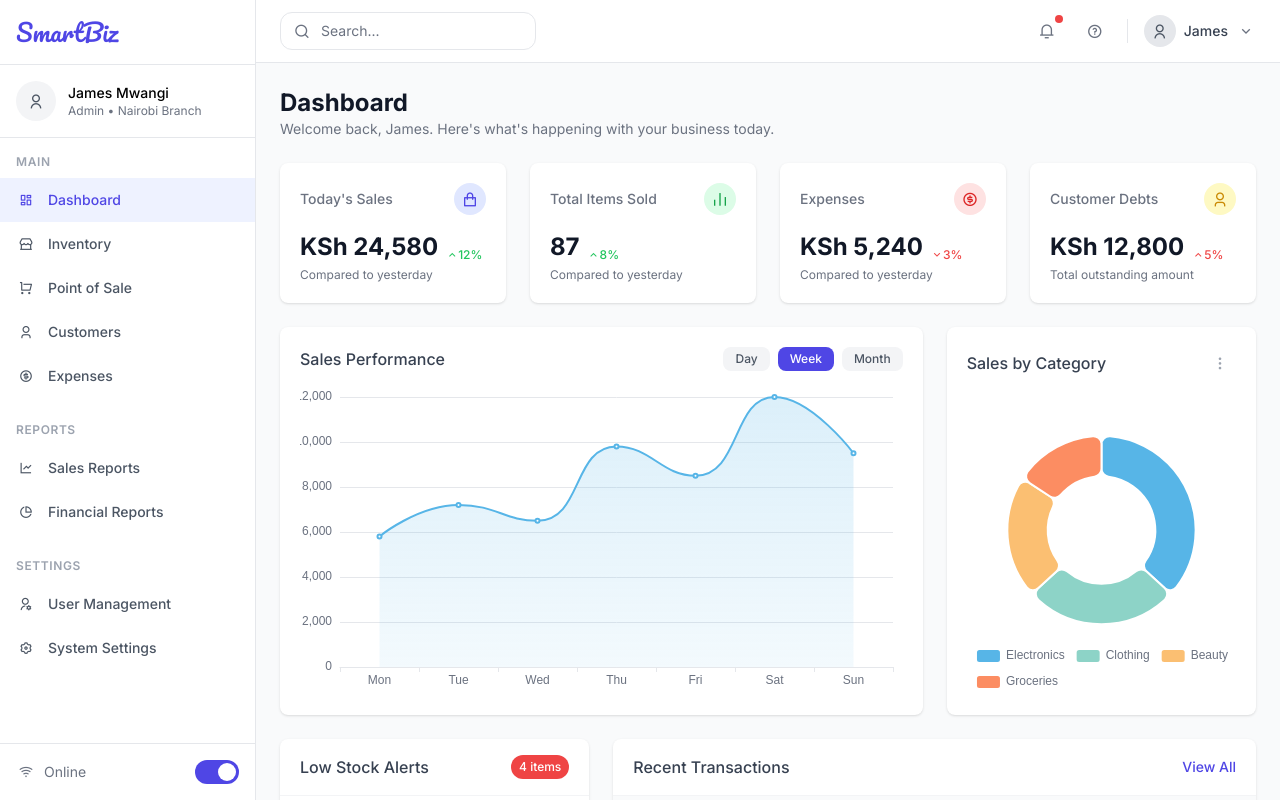
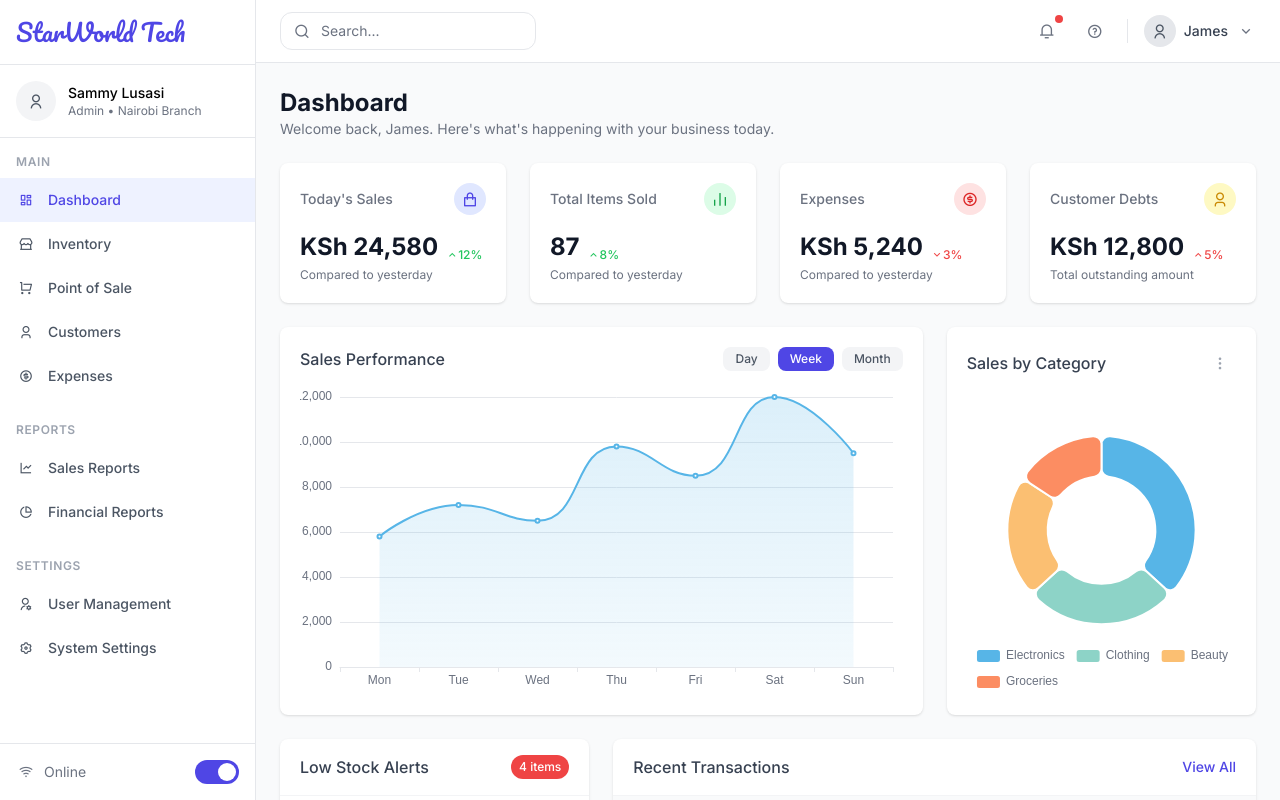
Before and after one commit to lusasisammy/system, a plain HTML site: page index.html in a window 1280 px wide. Drawn offline with nearby package versions, Linux system fonts and the light colour scheme.

Commit message:
Update index.html

```diff
--- a/index.html
+++ b/index.html
@@ -128,7 +128,7 @@
     <!-- Sidebar Navigation -->
     <aside class="w-64 bg-white border-r border-gray-200 flex-shrink-0 flex flex-col h-full">
         <div class="p-4 border-b border-gray-200 flex items-center">
-            <div class="font-['Pacifico'] text-2xl text-primary">SmartBiz</div>
+            <div class="font-['Pacifico'] text-2xl text-primary">StarWorld Tech</div>
         </div>
 
         <div class="p-4 border-b border-gray-200">
@@ -137,7 +137,7 @@
                     <i class="ri-user-line text-gray-600"></i>
                 </div>
                 <div>
-                    <div class="font-medium text-sm">James Mwangi</div>
+                    <div class="font-medium text-sm">Sammy Lusasi</div>
                     <div class="text-xs text-gray-500">Admin • Nairobi Branch</div>
                 </div>
             </div>
```
